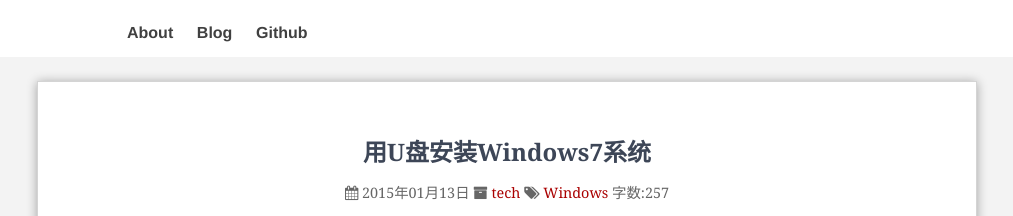
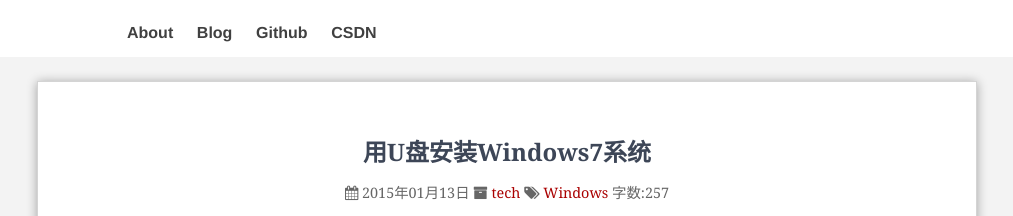
Before and after one commit to liuwons/blog, a Jekyll site: the page built from _posts/2015-01-13-install-windows7-with-usb.md, in a window 1280 px wide. Shown: the top 216 px of the page, without its empty margins (133-1146 px from the left). Built offline with Jekyll 4.4.1, drawn with Linux system fonts in a browser that asks for light colours; nearby versions of some CDN libraries.

Commit message:
.# Please enter the commit message for your changes. Lines starting

```diff
--- a/_layouts/default.html
+++ b/_layouts/default.html
@@ -45,12 +45,14 @@
         <a class="{% if page.category == 'about-zh' %} selected {% endif %}" href="/cn/">关于</a>
         <a class="{% if page.category == 'blog' %} selected {% endif %}" href="/blog/">博客</a>
         <a href="https://github.com/liuwons">Github</a>
+        <a href="http://blog.csdn.net/tobacco5648">CSDN</a>
       </nav>
       {% else %}
       <nav>
         <a class="{% if page.category == 'about' %} selected {% endif %}" href="/">About</a>
         <a class="{% if page.category == 'blog' %} selected {% endif %}" href="/blog/">Blog</a>
         <a href="https://github.com/liuwons">Github</a>
+        <a href="http://blog.csdn.net/tobacco5648">CSDN</a>
       </nav>
 	  {% endif %}
 
--- a/_layouts/simplePage.html
+++ b/_layouts/simplePage.html
@@ -37,12 +37,14 @@
         <a class="{% if page.category == 'about' %} selected {% endif %}" href="/cn/">关于</a>
         <a class="{% if page.category == 'blog' %} selected {% endif %}" href="/blog/">博客</a>
         <a href="https://github.com/liuwons">Github</a>
+        <a href="http://blog.csdn.net/tobacco5648">CSDN</a>
       </nav>
       {% else %}
       <nav>
         <a class="{% if page.category == 'about' %} selected {% endif %}" href="/">About</a>
         <a class="{% if page.category == 'blog' %} selected {% endif %}" href="/blog/">Blog</a>
         <a href="https://github.com/liuwons">Github</a>
+        <a href="http://blog.csdn.net/tobacco5648">CSDN</a>
       </nav>
       {% endif %}
 
```
